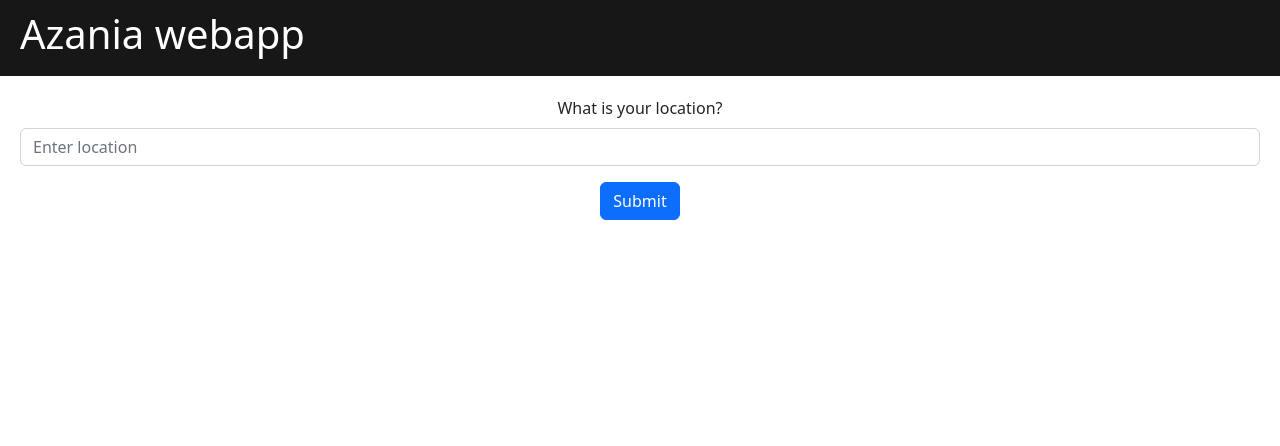
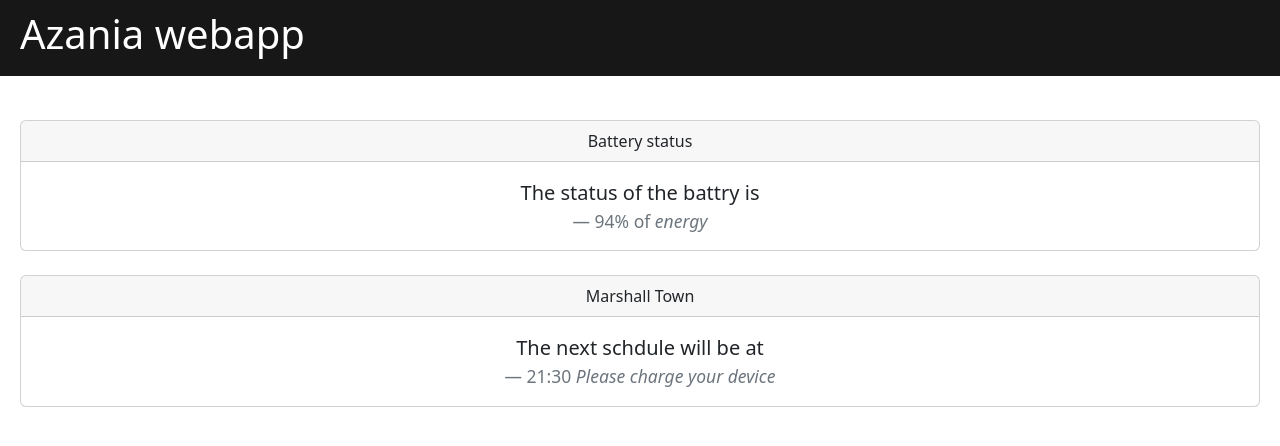
Before and after one commit to NeyoCreator/chat_bot, a React (Create React App) app in the folder azania_webapp/my-app/: page / in a window 1280 px wide. Shown: the top 446 px of the page. Built offline with nearby package versions, Linux system fonts and the light colour scheme.

Commit message:
Added home page

```diff
--- /dev/null
+++ b/azania_webapp/my-app/src/components/BatteryCard.js
@@ -0,0 +1,22 @@
+import Card from 'react-bootstrap/Card';
+
+function BatterStatus() {
+  return (
+    <Card>
+      <Card.Header>Battery status</Card.Header>
+      <Card.Body>
+        <blockquote className="blockquote mb-0">
+          <p>
+            {' '}
+            The status of the battry is{' '}
+          </p>
+          <footer className="blockquote-footer">
+            94% of <cite title="Source Title">energy</cite>
+          </footer>
+        </blockquote>
+      </Card.Body>
+    </Card>
+  );
+}
+
+export default BatterStatus;
--- /dev/null
+++ b/azania_webapp/my-app/src/components/Device.js
@@ -0,0 +1,20 @@
+import Button from 'react-bootstrap/Button';
+import Card from 'react-bootstrap/Card';
+import "bootstrap/dist/css/bootstrap.min.css"
+
+function ConnectDevice() {
+  return (
+    <Card>
+      <Card.Header>Connect Device</Card.Header>
+      <Card.Body>
+        <Card.Title>Can you connect </Card.Title>
+        <Card.Text>
+          your package device with the smartphone, allow bluetooth acces to this device.
+        </Card.Text>
+        <Button variant="primary">Connect</Button>
+      </Card.Body>
+    </Card>
+  );
+}
+
+export default ConnectDevice;
--- a/azania_webapp/my-app/src/components/Home.js
+++ b/azania_webapp/my-app/src/components/Home.js
@@ -4,11 +4,14 @@
 // import MyComponent from "./apicall"
 // import FavoriteColor from "./apicall"
 import LocationForm from "./Form"
+import ConnectDevice from "./Device"
+import BatterStatus from "./BatteryCard"
+import ScheduleData from "./LoadShedding"
 
 const Home = () => {
     return (
       <div className="Home">
-        <LocationForm></LocationForm>
+
         {/* <h1>hello {x}</h1> */}
         <br></br>
         {/* HOME CALL */}
@@ -18,7 +21,16 @@ const Home = () => {
         <br></br>
         <FavoriteColor></FavoriteColor> */}
 
-        {/* LOCATION FORM */}
+        {/* 1.LOCATION FORM */}
+        {/* <LocationForm></LocationForm> */}
+
+        {/* 2.DEVICE */}
+        {/* <ConnectDevice></ConnectDevice> */}
+
+        {/* 3.DISPLAY */}
+        <BatterStatus></BatterStatus>
+        <br></br>
+        <ScheduleData></ScheduleData>
 
 
       </div>
--- /dev/null
+++ b/azania_webapp/my-app/src/components/LoadShedding.js
@@ -0,0 +1,22 @@
+import Card from 'react-bootstrap/Card';
+
+function ScheduleData() {
+  return (
+    <Card>
+      <Card.Header>Marshall Town</Card.Header>
+      <Card.Body>
+        <blockquote className="blockquote mb-0">
+          <p>
+            {' '}
+            The next schdule will be at{' '}
+          </p>
+          <footer className="blockquote-footer">
+            21:30 <cite title="Source Title"> Please charge your device</cite>
+          </footer>
+        </blockquote>
+      </Card.Body>
+    </Card>
+  );
+}
+
+export default ScheduleData;
```
